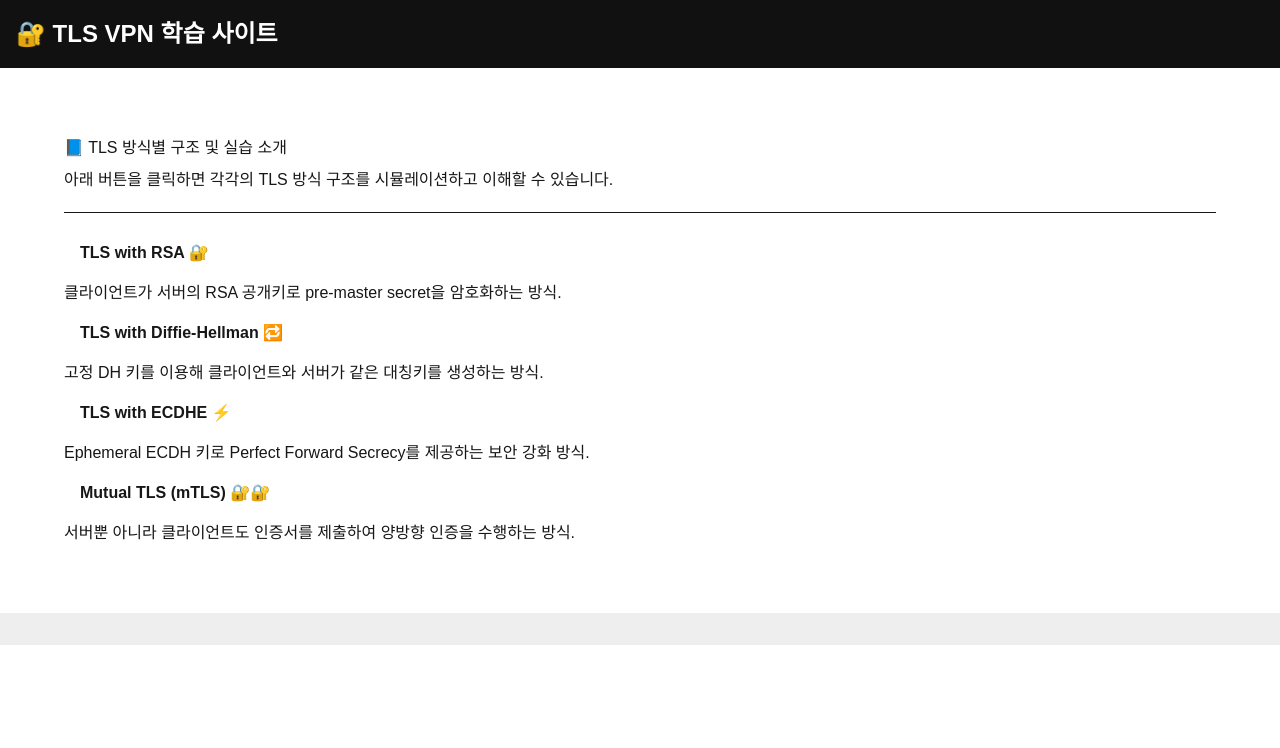
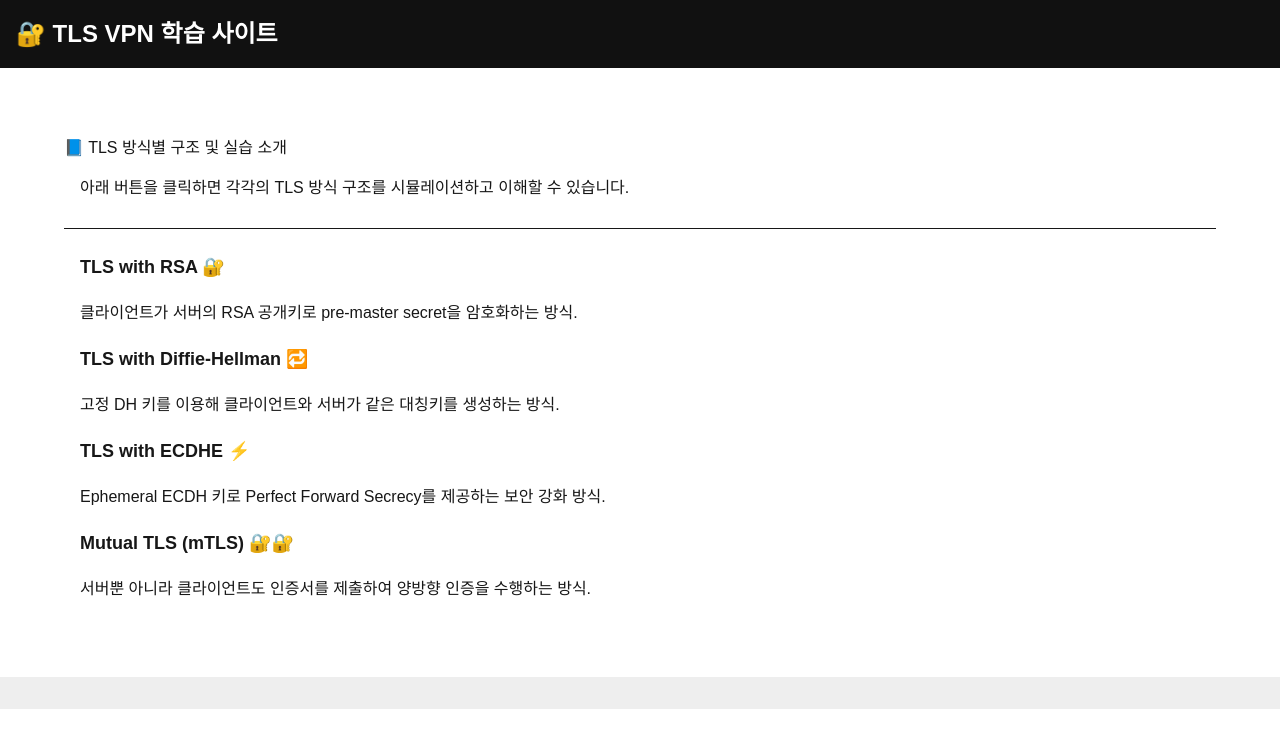
Before and after one commit to Rickyphantom/tls-vpn-demo, a Next.js app: page /about in a window 1280 px wide. Shown: the top 748 px of the page. Built offline with nearby package versions, Linux system fonts and the light colour scheme.

Commit message:
Update page.tsx
ujam1101

```diff
--- a/src/app/about/page.tsx
+++ b/src/app/about/page.tsx
@@ -6,7 +6,7 @@ export default function AboutPage() {
   return (
     <div style={{ padding: '2rem', lineHeight: '2' }}>
       <h2>📘 TLS 방식별 구조 및 실습 소개</h2>
-      <p>
+      <p className="px-4 py-2">
         아래 버튼을 클릭하면 각각의 TLS 방식 구조를 시뮬레이션하고 이해할 수
         있습니다.
       </p>
@@ -15,44 +15,44 @@ export default function AboutPage() {
 
       <div>
         <Link href="/lab/tls-rsa">
-          <button style={{ padding: '0.5rem 1rem', fontWeight: 'bold' }}>
+          <div className="text-lg font-semibold hover:underline px-4 py-2 block cursor-pointer">
             TLS with RSA 🔐
-          </button>
+          </div>
         </Link>
-        <p>
+        <p className="px-4 py-2">
           클라이언트가 서버의 RSA 공개키로 pre-master secret을 암호화하는 방식.
         </p>
       </div>
 
       <div>
         <Link href="/lab/tls-dh">
-          <button style={{ padding: '0.5rem 1rem', fontWeight: 'bold' }}>
+          <div className="text-lg font-semibold hover:underline px-4 py-2 block cursor-pointer">
             TLS with Diffie-Hellman 🔁
-          </button>
+          </div>
         </Link>
-        <p>
+        <p className="px-4 py-2">
           고정 DH 키를 이용해 클라이언트와 서버가 같은 대칭키를 생성하는 방식.
         </p>
       </div>
 
       <div>
         <Link href="/lab/tls-ecdhe">
-          <button style={{ padding: '0.5rem 1rem', fontWeight: 'bold' }}>
+          <div className="text-lg font-semibold hover:underline px-4 py-2 block cursor-pointer">
             TLS with ECDHE ⚡
-          </button>
+          </div>
         </Link>
-        <p>
+        <p className="px-4 py-2">
           Ephemeral ECDH 키로 Perfect Forward Secrecy를 제공하는 보안 강화 방식.
         </p>
       </div>
 
       <div>
         <Link href="/lab/tls-mtls">
-          <button style={{ padding: '0.5rem 1rem', fontWeight: 'bold' }}>
+          <div className="text-lg font-semibold hover:underline px-4 py-2 block cursor-pointer">
             Mutual TLS (mTLS) 🔐🔐
-          </button>
+          </div>
         </Link>
-        <p>
+        <p className="px-4 py-2">
           서버뿐 아니라 클라이언트도 인증서를 제출하여 양방향 인증을 수행하는
           방식.
         </p>
```
